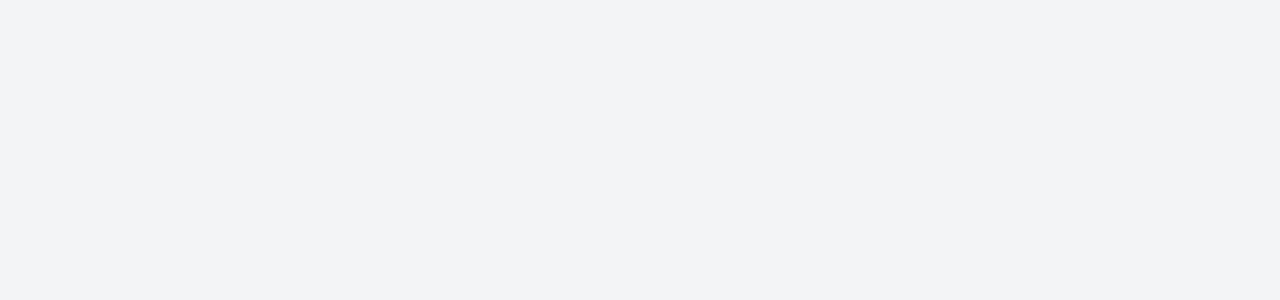
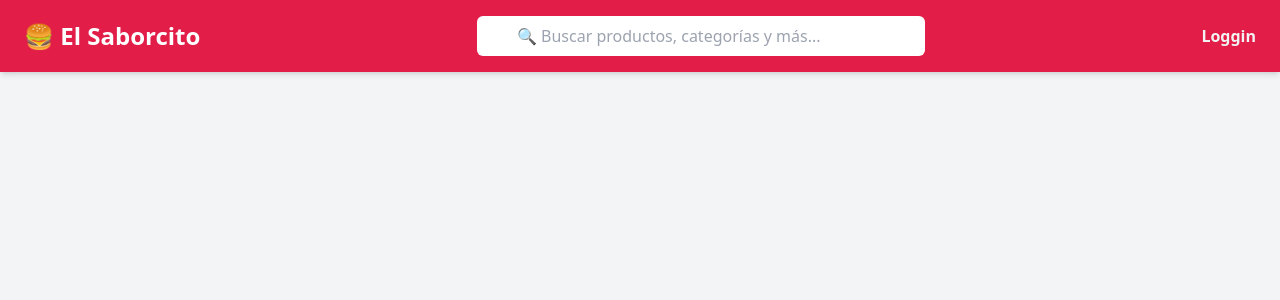
Before and after one commit to LautaroEmanuelG/El_saborcito_front, a React (Vite) app: page / in a window 1280 px wide. Shown: the top 300 px of the page. Built offline with nearby package versions, Linux system fonts and the light colour scheme.

Commit message:
Feat (Web , Buscador) : Creados componentes y estilados

```diff
--- a/src/App.tsx
+++ /dev/null
@@ -1,10 +0,0 @@
-function App() {
-
-  return (
-    <div className="flex flex-col items-center justify-center min-h-screen bg-gray-100">
-
-    </div>
-  );
-}
-
-export default App;
--- /dev/null
+++ b/src/components/header/Buscador.tsx
@@ -0,0 +1,11 @@
+type Props = {};
+
+export const Buscador = ({}: Props) => {
+  return (
+    <input
+      type="search"
+      placeholder="🔍 Buscar productos, categorías y más..."
+      className="w-full rounded-md bg-primary-foreground px-10 py-2 text-primary focus:outline-none focus:ring-2 focus:ring-primary-foreground"
+    />
+  );
+};
--- /dev/null
+++ b/src/components/header/Header.tsx
@@ -0,0 +1,37 @@
+import { Buscador } from './Buscador';
+
+type Props = {
+  totalItems: number;
+};
+
+export const Header = ({ totalItems }: Props) => {
+  return (
+    <header className="bg-primary flex w-full text-primary-foreground py-4 shadow-md">
+      <div className="container mx-auto flex items-center justify-between px-4 md:px-6">
+        <a
+          href="#"
+          className="flex items-start gap-2">
+          <span className="text-2xl font-bold text-white">🍔 El Saborcito</span>
+        </a>
+        <div className="relative flex-1 max-w-md">
+          <Buscador />
+        </div>
+        <div className="flex items-center gap-4">
+          <button className="rounded-full">
+            <span className="text-blanco font-bold">Loggin</span>
+          </button>
+          {totalItems > 0 && (
+            <div className="relative">
+              <button className="rounded-full">
+                <span className="text-blanco font-bold">Car</span>
+              </button>
+              <div className="absolute -top-2 -right-2 bg-primary text-primary-foreground rounded-full px-2 py-1 text-xs font-bold">
+                {totalItems}
+              </div>
+            </div>
+          )}
+        </div>
+      </div>
+    </header>
+  );
+};
--- a/src/main.tsx
+++ b/src/main.tsx
@@ -1,10 +1,10 @@
-import { StrictMode } from 'react'
-import { createRoot } from 'react-dom/client'
-import App from './App.tsx'
+import { StrictMode } from 'react';
+import { createRoot } from 'react-dom/client';
 import './index.css';
+import { Web } from './views/user/Web.tsx';
 
 createRoot(document.getElementById('root')!).render(
   <StrictMode>
-    <App />
-  </StrictMode>,
-)
+    <Web />
+  </StrictMode>
+);
--- a/src/views/user/Web.tsx
+++ b/src/views/user/Web.tsx
@@ -0,0 +1,15 @@
+import { Header } from '../../components/header/Header';
+import { ListaCategorias } from '../../components/categorias/ListaCategorias';
+
+type Props = {};
+
+export const Web = ({}: Props) => {
+  return (
+    <div className="flex flex-col items-center justify-center min-h-screen bg-gray-100 w-full">
+      <Header totalItems={0} />
+      <div className="container mx-auto px-4 md:px-6 py-4 flex flex-col min-h-screen w-full">
+        <ListaCategorias />
+      </div>
+    </div>
+  );
+};
--- a/tailwind.config.js
+++ b/tailwind.config.js
@@ -1,7 +1,14 @@
 module.exports = {
   content: ['./src/**/*.{js,ts,jsx,tsx}'],
   theme: {
-    extend: {},
+    extend: {
+      colors: {
+        primary: '#E11D48',
+        secondary: '#C2BCBC',
+        blanco: '#f2f2f2',
+        negro: '#2f2f2f',
+      },
+    },
   },
   plugins: [],
-}
+};
```
